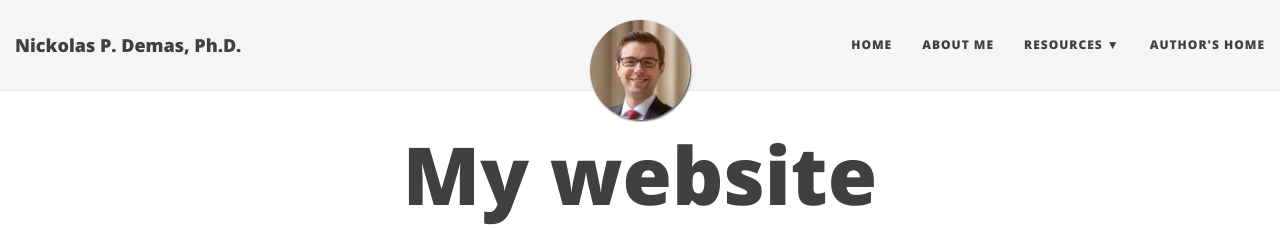
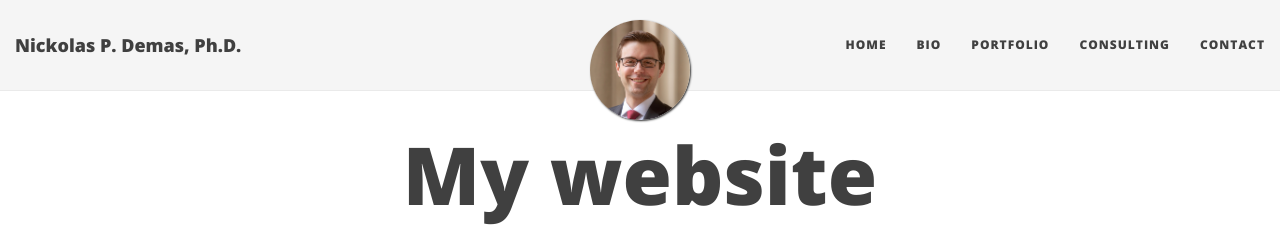
Before and after one commit to npdemas/npdemas.github.io, a Jekyll site: the page built from index.html, in a window 1280 px wide. Shown: the top 230 px of the page. Built offline with Jekyll 4.4.1, drawn with Linux system fonts in a browser that asks for light colours; nearby versions of some CDN libraries; the list of posts is cut into pages by our own code; some of the changed lines change nothing that is shown.

Commit message:
Reupdated nav bar

```diff
--- a/_config.yml
+++ b/_config.yml
@@ -21,15 +21,15 @@ title: Nickolas P. Demas, Ph.D.
 # List of links in the navigation bar
 navbar-links:
   Home: "http://google.com/"
-  #Bio: "http://google.com/"
-  #Portfolio: "http://google.com/"
-  #Consulting: "http://google.com/"
-  #Contact: "http://google.com/"
-  About Me: "aboutme"
-  Resources:
-    - Beautiful Jekyll: "http://deanattali.com/beautiful-jekyll/"
-    - Learn markdown: "http://www.markdowntutorial.com/"
-  Author's home: "http://deanattali.com"
+  Bio: "http://google.com/"
+  Portfolio: "http://google.com/"
+  Consulting: "http://google.com/"
+  Contact: "http://google.com/"
+  #About Me: "aboutme"
+  #Resources:
+  #  - Beautiful Jekyll: "http://deanattali.com/beautiful-jekyll/"
+  #  - Learn markdown: "http://www.markdowntutorial.com/"
+  #Author's home: "http://deanattali.com"
 
 # Image to show in the navigation bar - image must be a square (width = height)
 # Remove this parameter if you don't want an image in the navbar
```
